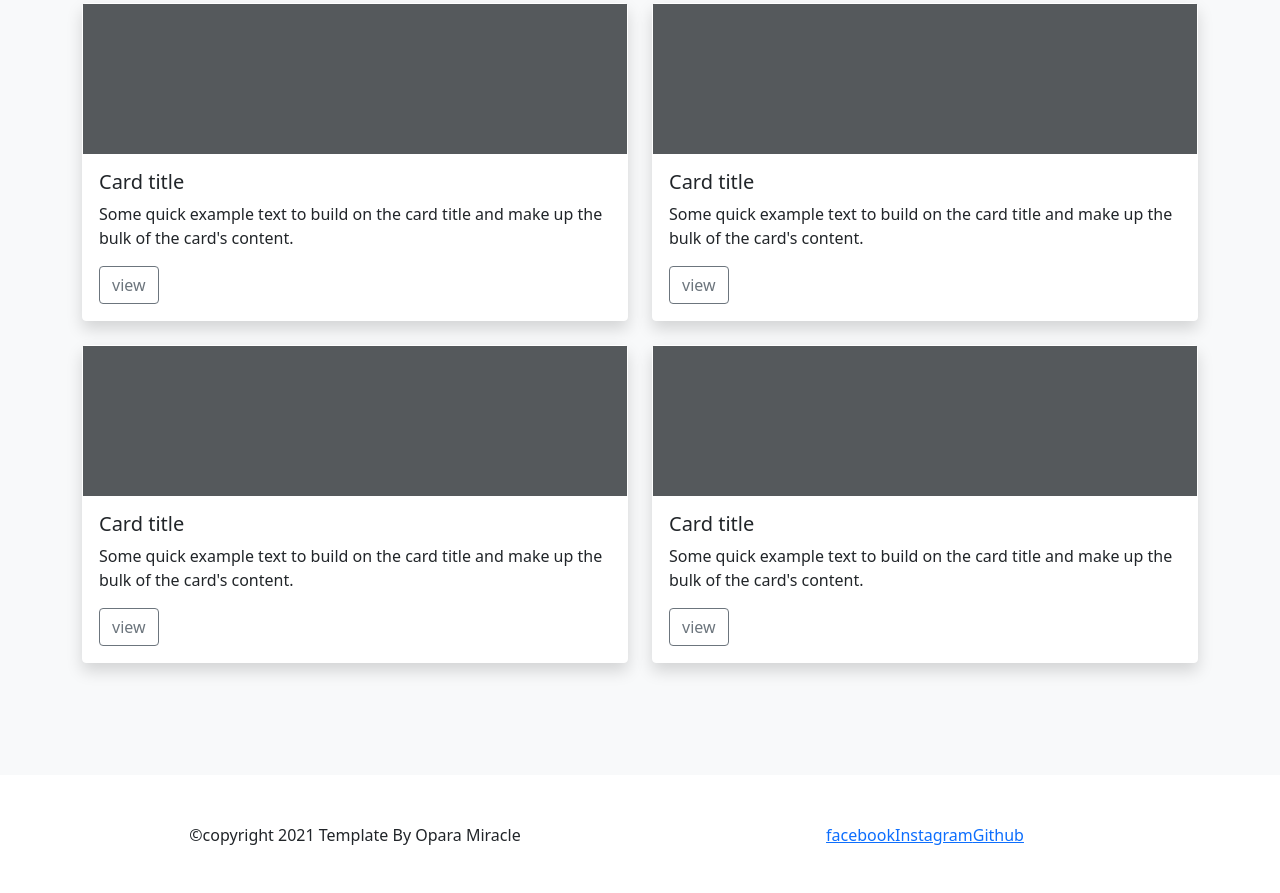
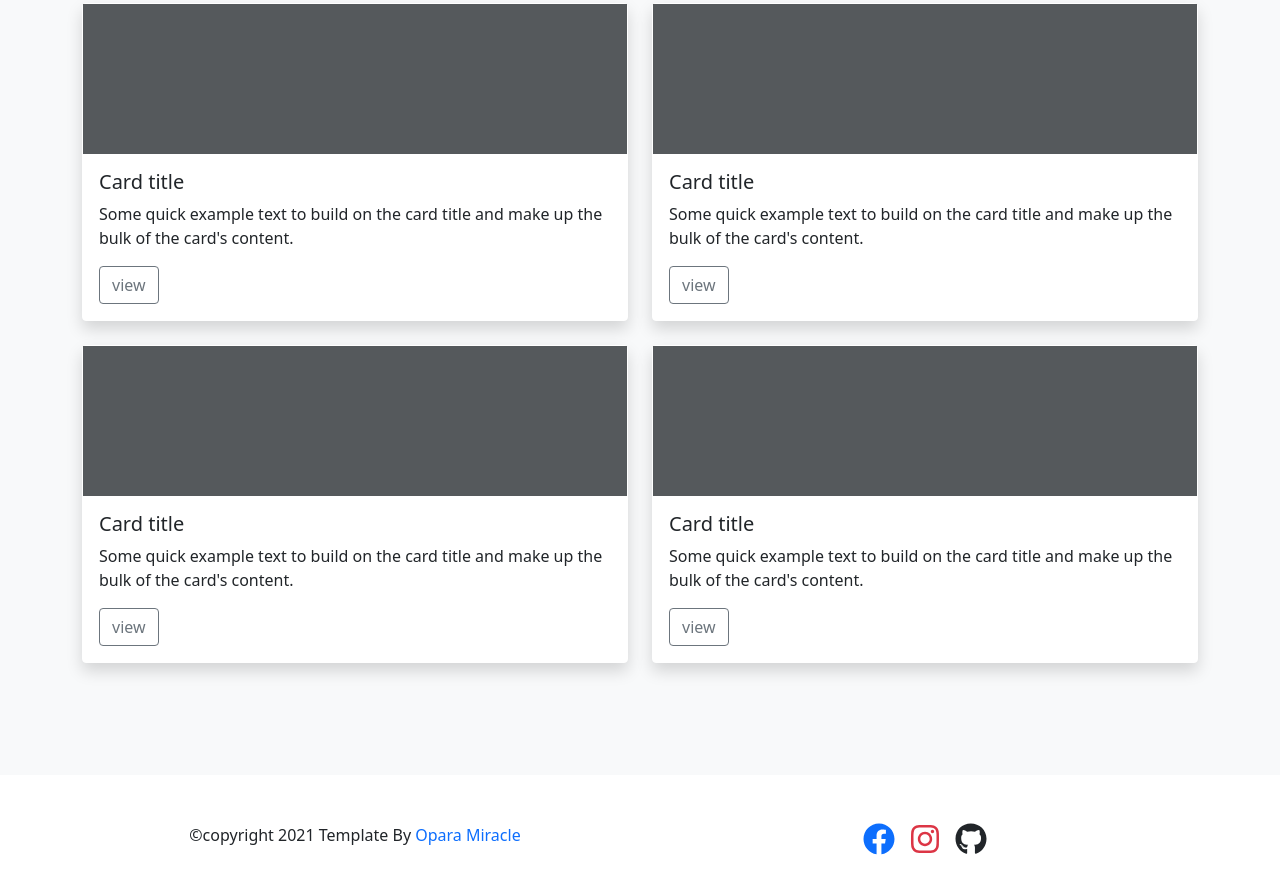
Before and after one commit to OparaMiracle12/portfolio, a website built with Parcel: page src/index.html in a window 1280 px wide. Shown: the part 1010-1903 px from the top of the page. Built offline with nearby package versions, Linux system fonts and the light colour scheme.

Commit message:
change build script

```diff
--- a/src/index.html
+++ b/src/index.html
@@ -167,19 +167,21 @@
         <div class="container">
             <div class="row text-center">
                 <div class="col-md-6">
-                    <p class="copyright mt-md-4">&copy;copyright 2021 Template By Opara Miracle</p>
+                    <p class="copyright mt-md-4">
+                        &copy;copyright 2021 Template By <span class="text-primary">Opara Miracle</span>
+                    </p>
                 </div>
 
                 <div class="col-md-6">
                     <ul class="social-media-links list-unstyled d-flex justify-content-center mt-md-4">
                         <li class="facebook-link">
-                            <a href=""><span>facebook</span></a>
+                            <a href=""><span class="fab fa-facebook text-primary fa-2x"></span></a>
                         </li>
-                        <li class="instagram-link">
-                            <a href=""><span>Instagram</span></a>
+                        <li class="instagram-link mx-3">
+                            <a href=""><span class="fab fa-instagram text-danger fa-2x"></span></a>
                         </li>
                         <li class="Github-link">
-                            <a href=""><span>Github</span></a>
+                            <a href=""><span class="fab fa-github text-dark fa-2x"></span></a>
                         </li>
                     </ul>
                 </div>
--- a/src/index.js
+++ b/src/index.js
@@ -1,2 +1,3 @@
+import "bootstrap";
+import "@fortawesome/fontawesome-free/js/all.min";
 import "./index.scss";
-import "bootstrap/dist/js/bootstrap.bundle";
```
Also changed, not shown: package.json (+9 -5 lines), 1 other file.
